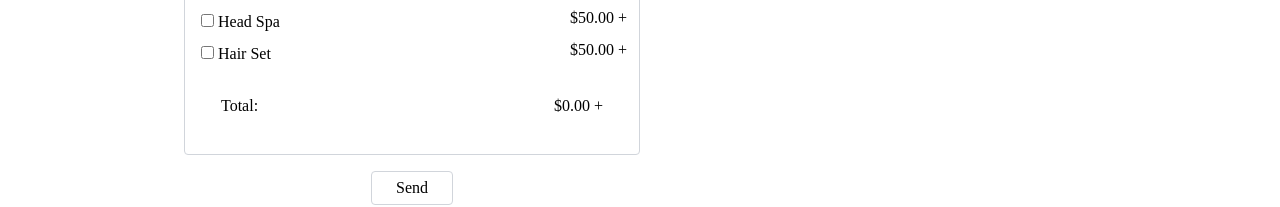
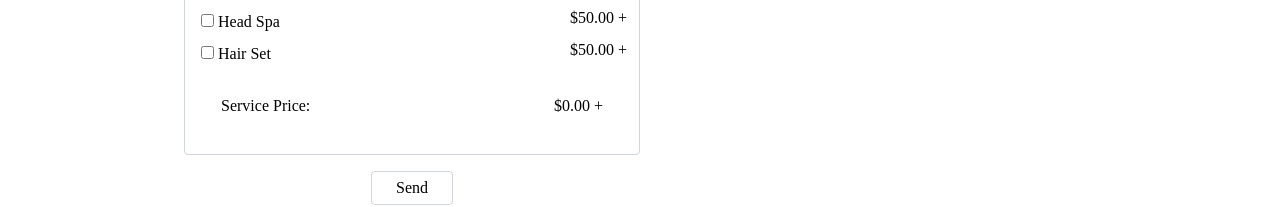
Before and after one commit to eobcre/salon-react, a React (Vite) app: page /book in a window 1280 px wide. Shown: the part 1051-1258 px from the top of the page. Built offline with nearby package versions, Linux system fonts and the light colour scheme; the HTML template or start-up script is replaced by a standard one.

Commit message:
Total -> Service Price

```diff
--- a/src/sections/Book.jsx
+++ b/src/sections/Book.jsx
@@ -139,7 +139,7 @@ export const Book = () => {
                 })}
                 <li>
                   <div className='flex justify-between'>
-                    <p className='p-6'>Total:</p>
+                    <p className='p-6'>Service Price:</p>
                     <div className='p-6'>{getTotalPrice(total)}</div>
                   </div>
                 </li>
```
